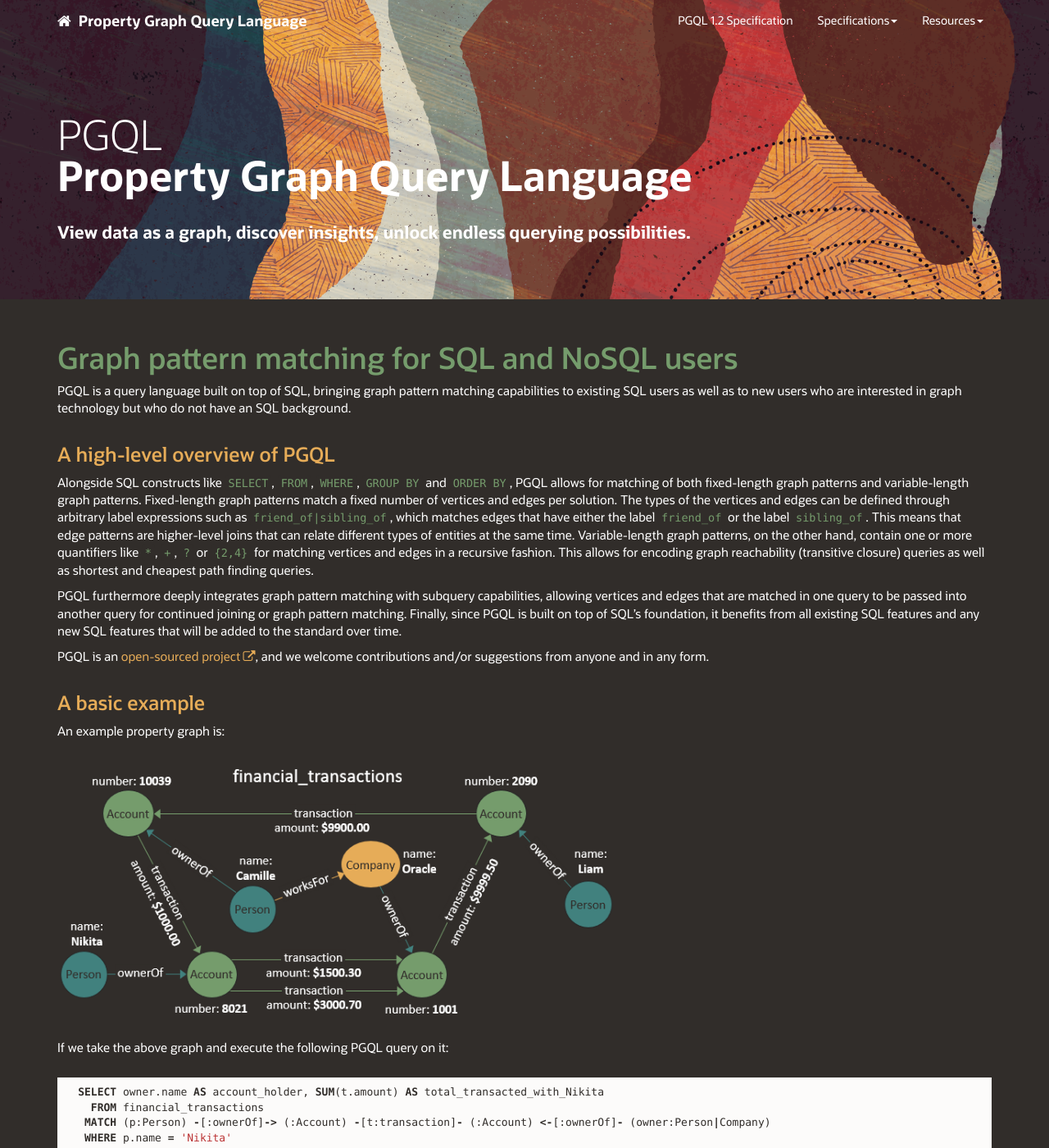
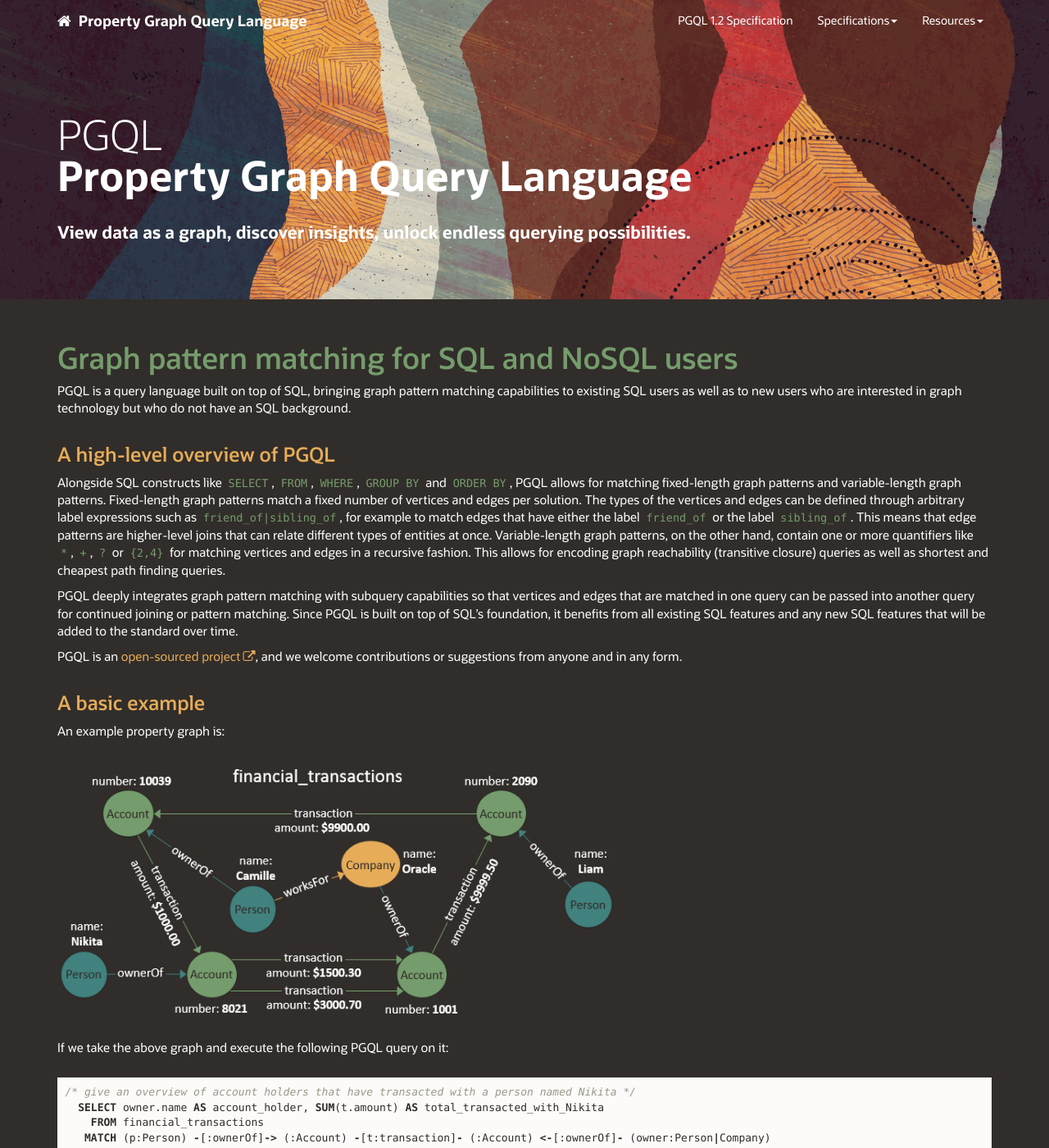
Before and after one commit to oracle/pgql-lang, a Jekyll site: the page built from index.md, in a window 1280 px wide and 1400 px high. Shown: the whole window at 82% size. Built offline with Jekyll 4.4.1, drawn with Linux system fonts in a browser that asks for light colours; nearby versions of some CDN libraries; comment, search, counter and statistics services are not loaded.

Commit message:
small improvements to PGQL intro

````diff
--- a/index.md
+++ b/index.md
@@ -13,17 +13,17 @@ PGQL is a query language built on top of SQL, bringing graph pattern matching ca
 A high-level overview of PGQL
 -----------------------------
 
-Alongside SQL constructs like `SELECT`, `FROM`, `WHERE`, `GROUP BY` and `ORDER BY`, PGQL allows for matching of both fixed-length graph patterns and variable-length graph patterns.
+Alongside SQL constructs like `SELECT`, `FROM`, `WHERE`, `GROUP BY` and `ORDER BY`, PGQL allows for matching fixed-length graph patterns and variable-length graph patterns.
 Fixed-length graph patterns match a fixed number of vertices and edges per solution.
-The types of the vertices and edges can be defined through arbitrary label expressions such as `friend_of|sibling_of`, which matches edges that have either the label `friend_of` or the label `sibling_of`.
-This means that edge patterns are higher-level joins that can relate different types of entities at the same time.
+The types of the vertices and edges can be defined through arbitrary label expressions such as `friend_of|sibling_of`, for example to match edges that have either the label `friend_of` or the label `sibling_of`.
+This means that edge patterns are higher-level joins that can relate different types of entities at once.
 Variable-length graph patterns, on the other hand, contain one or more quantifiers like `*`, `+`, `?` or `{2,4}` for matching vertices and edges in a recursive fashion.
 This allows for encoding graph reachability (transitive closure) queries as well as shortest and cheapest path finding queries.
 
-PGQL furthermore deeply integrates graph pattern matching with subquery capabilities, allowing vertices and edges that are matched in one query to be passed into another query for continued joining or graph pattern matching.
-Finally, since PGQL is built on top of SQL's foundation, it benefits from all existing SQL features and any new SQL features that will be added to the standard over time.
+PGQL deeply integrates graph pattern matching with subquery capabilities so that vertices and edges that are matched in one query can be passed into another query for continued joining or pattern matching.
+Since PGQL is built on top of SQL's foundation, it benefits from all existing SQL features and any new SQL features that will be added to the standard over time.
 
-PGQL is an [open-sourced project](https://github.com/oracle/pgql-lang), and we welcome contributions and/or suggestions from anyone and in any form.
+PGQL is an [open-sourced project](https://github.com/oracle/pgql-lang), and we welcome contributions or suggestions from anyone and in any form.
 
 A basic example
 ----------
@@ -35,6 +35,7 @@ An example property graph is:
 If we take the above graph and execute the following PGQL query on it:
 
 ```sql
+/* give an overview of account holders that have transacted with a person named Nikita */
   SELECT owner.name AS account_holder, SUM(t.amount) AS total_transacted_with_Nikita
     FROM financial_transactions
    MATCH (p:Person) -[:ownerOf]-> (:Account) -[t:transaction]- (:Account) <-[:ownerOf]- (owner:Person|Company)
````
Also changed, not shown: pages/pgql-1.2-spec.md (+5 -5 lines), images/example_graphs/student_network.png, 2 other files.
